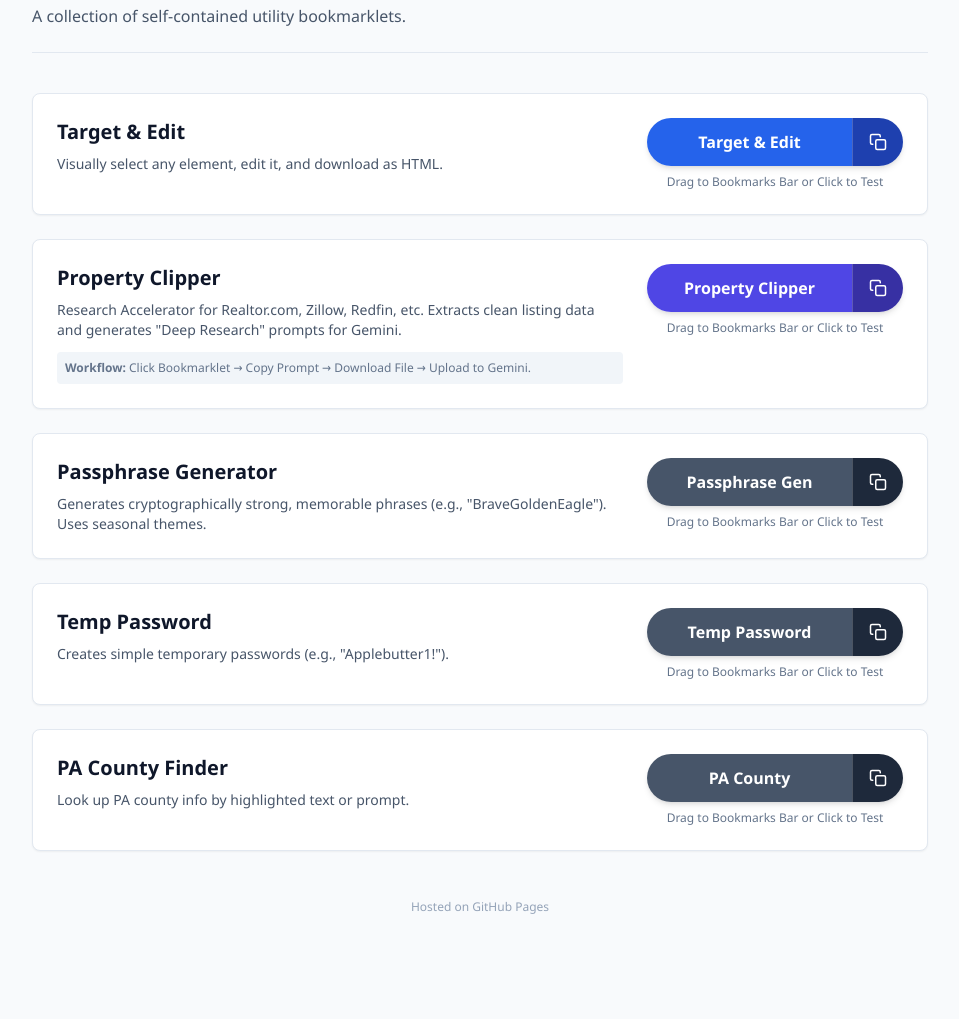
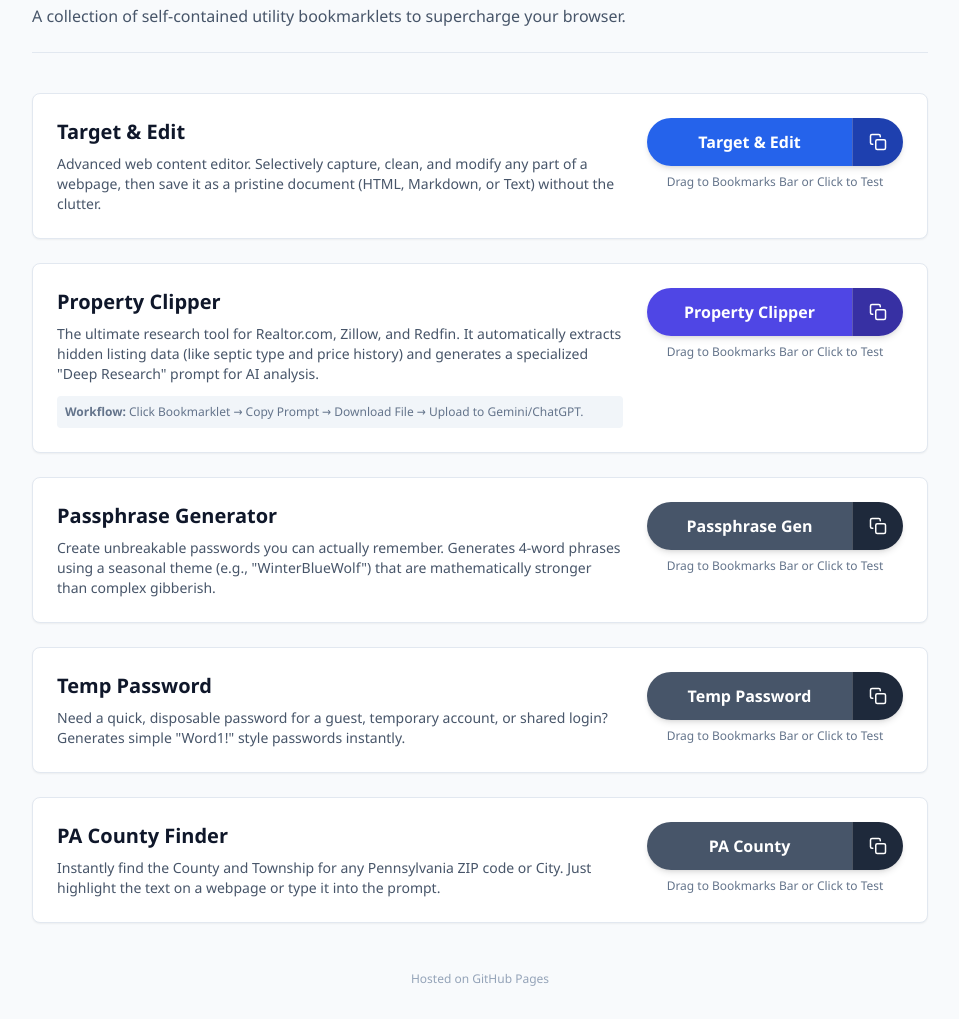
Before and after one commit to ekayaprod/SpecializedTools, a plain HTML site: page index.html in a window 1280 px wide. Shown: the part 72-1091 px from the top of the page, without its empty margins (160-1119 px from the left). Before the commit the page ends 1019 px from the top, so only its background shows below. Drawn offline with nearby package versions, Linux system fonts and the light colour scheme.

Commit message:
Update index.html

```diff
--- a/index.html
+++ b/index.html
@@ -34,7 +34,7 @@
     <div class="max-w-4xl mx-auto">
         <header class="mb-10 border-b border-slate-200 pb-6">
             <h1 class="text-3xl font-bold text-slate-900">Browser Toolkit</h1>
-            <p class="text-slate-600 mt-2">A collection of self-contained utility bookmarklets.</p>
+            <p class="text-slate-600 mt-2">A collection of self-contained utility bookmarklets to supercharge your browser.</p>
         </header>
 
         <main class="space-y-6">
@@ -42,7 +42,9 @@
             <section class="bg-white p-6 rounded-lg shadow-sm border border-slate-200 flex flex-col md:flex-row gap-6">
                 <div class="flex-1">
                     <h2 class="text-xl font-semibold text-slate-900">Target & Edit</h2>
-                    <p class="text-sm text-slate-600 mt-2">Visually select any element, edit it, and download as HTML.</p>
+                    <p class="text-sm text-slate-600 mt-2">
+                        Advanced web content editor. Selectively capture, clean, and modify any part of a webpage, then save it as a pristine document (HTML, Markdown, or Text) without the clutter.
+                    </p>
                 </div>
                 <div class="w-full md:w-64 flex flex-col items-center">
                     <div class="flex w-full shadow-md rounded-full overflow-hidden">
@@ -60,11 +62,10 @@
                 <div class="flex-1">
                     <h2 class="text-xl font-semibold text-slate-900">Property Clipper</h2>
                     <p class="text-sm text-slate-600 mt-2">
-                        Research Accelerator for Realtor.com, Zillow, Redfin, etc.
-                        Extracts clean listing data and generates "Deep Research" prompts for Gemini.
+                        The ultimate research tool for Realtor.com, Zillow, and Redfin. It automatically extracts hidden listing data (like septic type and price history) and generates a specialized "Deep Research" prompt for AI analysis.
                     </p>
                     <div class="mt-3 text-xs bg-slate-100 p-2 rounded text-slate-500">
-                        <strong>Workflow:</strong> Click Bookmarklet &rarr; Copy Prompt &rarr; Download File &rarr; Upload to Gemini.
+                        <strong>Workflow:</strong> Click Bookmarklet &rarr; Copy Prompt &rarr; Download File &rarr; Upload to Gemini/ChatGPT.
                     </div>
                 </div>
                 <div class="w-full md:w-64 flex flex-col items-center">
@@ -82,7 +83,9 @@
             <section class="bg-white p-6 rounded-lg shadow-sm border border-slate-200 flex flex-col md:flex-row gap-6">
                 <div class="flex-1">
                     <h2 class="text-xl font-semibold text-slate-900">Passphrase Generator</h2>
-                    <p class="text-sm text-slate-600 mt-2">Generates cryptographically strong, memorable phrases (e.g., "BraveGoldenEagle"). Uses seasonal themes.</p>
+                    <p class="text-sm text-slate-600 mt-2">
+                        Create unbreakable passwords you can actually remember. Generates 4-word phrases using a seasonal theme (e.g., "WinterBlueWolf") that are mathematically stronger than complex gibberish.
+                    </p>
                 </div>
                 <div class="w-full md:w-64 flex flex-col items-center">
                     <div class="flex w-full shadow-md rounded-full overflow-hidden">
@@ -99,7 +102,9 @@
             <section class="bg-white p-6 rounded-lg shadow-sm border border-slate-200 flex flex-col md:flex-row gap-6">
                 <div class="flex-1">
                     <h2 class="text-xl font-semibold text-slate-900">Temp Password</h2>
-                    <p class="text-sm text-slate-600 mt-2">Creates simple temporary passwords (e.g., "Applebutter1!").</p>
+                    <p class="text-sm text-slate-600 mt-2">
+                        Need a quick, disposable password for a guest, temporary account, or shared login? Generates simple "Word1!" style passwords instantly.
+                    </p>
                 </div>
                 <div class="w-full md:w-64 flex flex-col items-center">
                     <div class="flex w-full shadow-md rounded-full overflow-hidden">
@@ -116,7 +121,9 @@
             <section class="bg-white p-6 rounded-lg shadow-sm border border-slate-200 flex flex-col md:flex-row gap-6">
                 <div class="flex-1">
                     <h2 class="text-xl font-semibold text-slate-900">PA County Finder</h2>
-                    <p class="text-sm text-slate-600 mt-2">Look up PA county info by highlighted text or prompt.</p>
+                    <p class="text-sm text-slate-600 mt-2">
+                        Instantly find the County and Township for any Pennsylvania ZIP code or City. Just highlight the text on a webpage or type it into the prompt.
+                    </p>
                 </div>
                 <div class="w-full md:w-64 flex flex-col items-center">
                     <div class="flex w-full shadow-md rounded-full overflow-hidden">
```
